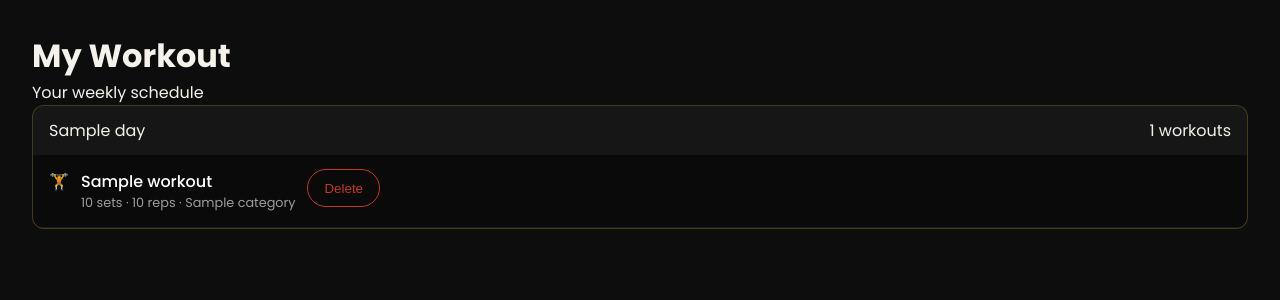
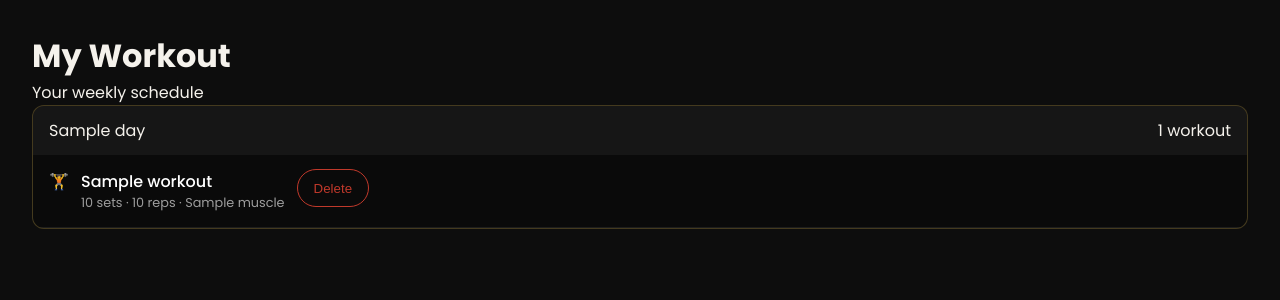
Before and after one commit to GymBuddies4/Gym-Buddy, a Python web app: template app/templates/my_workout.html in a window 1280 px wide. Shown: the part 60-360 px from the top of the page. Run offline with Jinja, Linux system fonts and the light colour scheme; the template is opened without the code that fills it: most values are stand-ins (such as "Sample title", 1, 10 or a date in 2020).

Commit message:
Update my_workout.html

```diff
--- a/app/templates/my_workout.html
+++ b/app/templates/my_workout.html
@@ -15,7 +15,7 @@
 
       <div class="schedule-day-header">
         <span class="schedule-day-title">{{ day.name }}</span>
-        <span class="schedule-day-count">{{ day.workouts|length }} workouts</span>
+        <span class="schedule-day-count">{{ day.workouts|length }} workout{{ day.workouts|length != 1 and 's' or '' }}</span>
       </div>
 
       <ul class="schedule-workout-list">
@@ -24,8 +24,12 @@
         <li class="schedule-workout-item">
           <span class="schedule-workout-icon">🏋️</span>
           <div>
-            <div class="schedule-workout-name">{{ workout.name }}</div>
-            <div class="schedule-workout-meta">{{ workout.sets }} sets · {{ workout.reps }} reps · {{ workout.category }}</div>
+            {# ✅ Fixed: exercise_name not name #}
+            <div class="schedule-workout-name">{{ workout.exercise_name }}</div>
+            {# ✅ Fixed: muscle not category #}
+            <div class="schedule-workout-meta">
+              {% if workout.sets %}{{ workout.sets }} sets{% endif %}{% if workout.sets and workout.reps %} · {% endif %}{% if workout.reps %}{{ workout.reps }} reps{% endif %}{% if workout.muscle %} · {{ workout.muscle }}{% endif %}
+            </div>
           </div>
           <form method="POST" action="/delete-workout/{{ workout.id }}">
             <button type="submit" class="btn btn-danger btn-sm">Delete</button>
```
